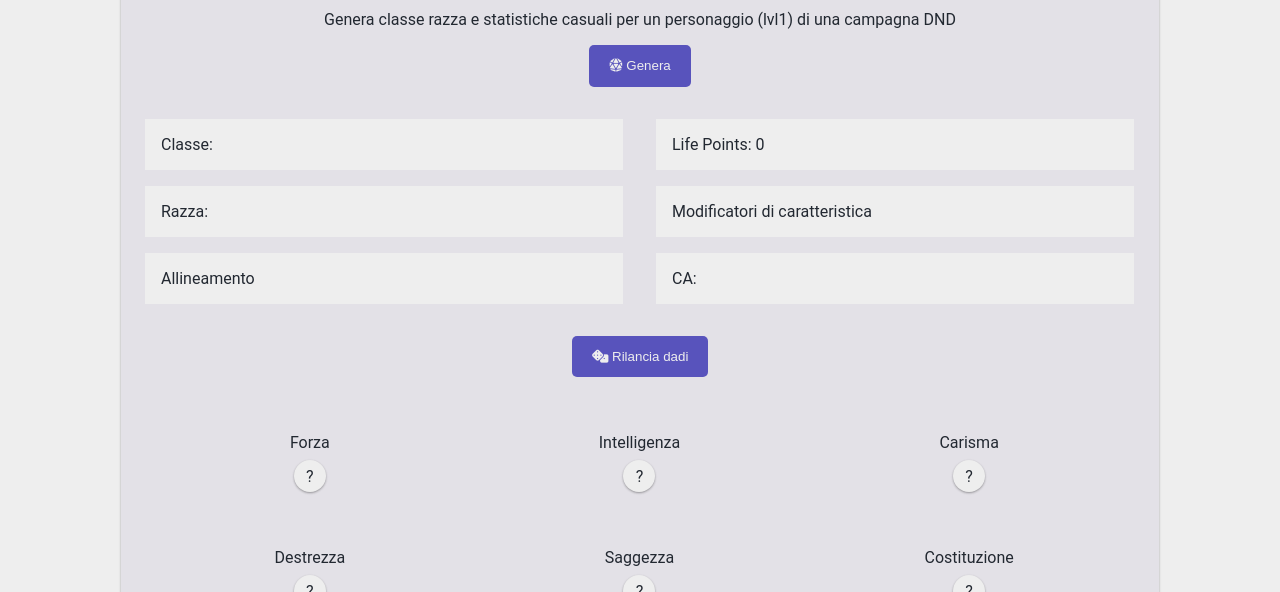
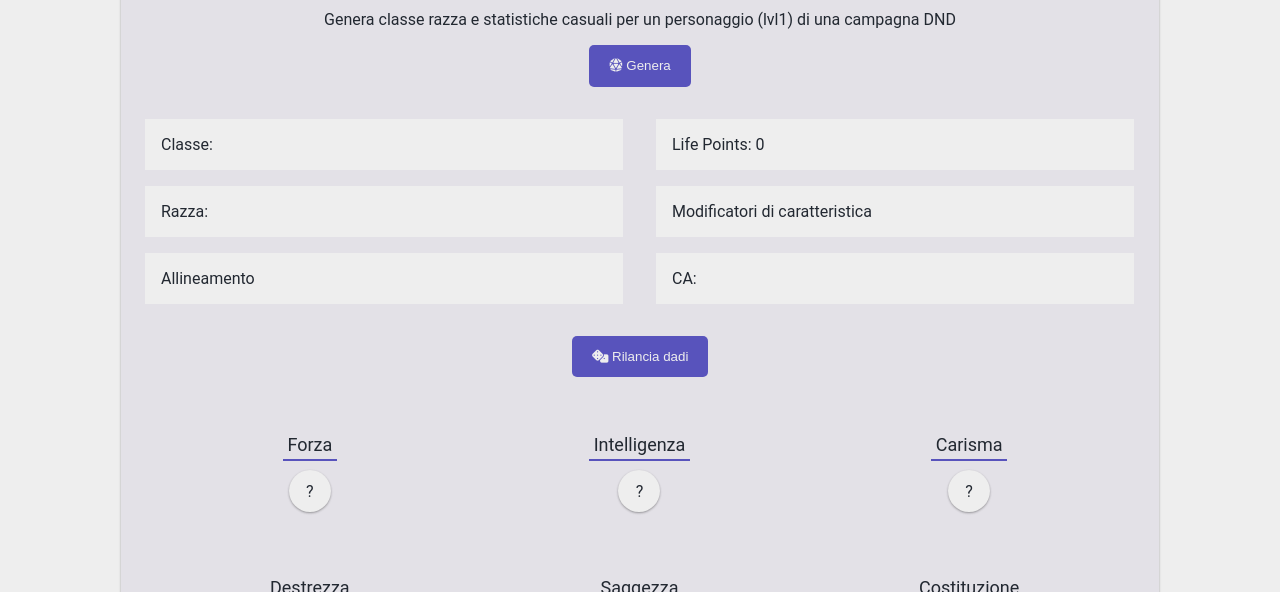
Before and after one commit to Tarall0/dnd-pg-generator, a plain HTML site: page index.html in a window 1280 px wide. Shown: the part 208-800 px from the top of the page. Drawn offline with Linux system fonts and the light colour scheme.

Commit message:
drag n drop

```diff
--- a/app.css
+++ b/app.css
@@ -102,17 +102,27 @@
     width: 80%;
     margin: .5em auto;
     text-align: center;
+  }
 
+  main .threecol > div label{
+    border-bottom: 2px solid #5853bc;
+    padding: .25em;
+    font-size: 18px;
+    transition: all 300ms linear;
+  }
+
+  main .threecol>div:hover>label{
+    border-bottom: 0;
   }
 
   #forza, #int, #destrezza, #sagg, #cost, #carisma {
     background: #eeeeee;
-    width: 32px;
-    height: 32px;
+    width: 42px;
+    height: 42px;
     border-radius: 100%;
     display: grid;
     place-content: center;
-    margin: .5em auto;
+    margin: 1em auto;
     box-shadow: 0 1px 3px rgba(0,0,0,0.12), 0 1px 2px rgba(0,0,0,0.24);
   }
 
--- a/index.html
+++ b/index.html
@@ -55,12 +55,12 @@
             </div>
 
             <div class="threecol">
-                <div ondragover="allowDrop(event)" ondrop="drop(event, 'forza')">Forza <div id="forza" draggable="true" ondragstart="drag(event)">?</div></div>
-                <div ondragover="allowDrop(event)" ondrop="drop(event, 'int')">Intelligenza <div id="int" draggable="true" ondragstart="drag(event)">?</div></div>
-                <div ondragover="allowDrop(event)" ondrop="drop(event, 'carisma')">Carisma <div id="carisma" draggable="true" ondragstart="drag(event)">?</div></div>
-                <div ondragover="allowDrop(event)" ondrop="drop(event, 'destrezza')">Destrezza <div id="destrezza" draggable="true" ondragstart="drag(event)">?</div></div>
-                <div ondragover="allowDrop(event)" ondrop="drop(event, 'sagg')">Saggezza <div id="sagg" draggable="true" ondragstart="drag(event)">?</div></div>
-                <div ondragover="allowDrop(event)" ondrop="drop(event, 'cost')">Costituzione <div id="cost" draggable="true" ondragstart="drag(event)">?</div></div>
+                <div ondragover="allowDrop(event)" ondrop="drop(event, 'forza')"><label> Forza </label> <div id="forza" draggable="true" ondragstart="drag(event)">?</div></div>
+                <div ondragover="allowDrop(event)" ondrop="drop(event, 'int')"><label>Intelligenza</label> <div id="int" draggable="true" ondragstart="drag(event)">?</div></div>
+                <div ondragover="allowDrop(event)" ondrop="drop(event, 'carisma')"><label>Carisma</label> <div id="carisma" draggable="true" ondragstart="drag(event)">?</div></div>
+                <div ondragover="allowDrop(event)" ondrop="drop(event, 'destrezza')"><label>Destrezza</label> <div id="destrezza" draggable="true" ondragstart="drag(event)">?</div></div>
+                <div ondragover="allowDrop(event)" ondrop="drop(event, 'sagg')"><label>Saggezza</label> <div id="sagg" draggable="true" ondragstart="drag(event)">?</div></div>
+                <div ondragover="allowDrop(event)" ondrop="drop(event, 'cost')"><label>Costituzione</label> <div id="cost" draggable="true" ondragstart="drag(event)">?</div></div>
             </div>
 
 
```
